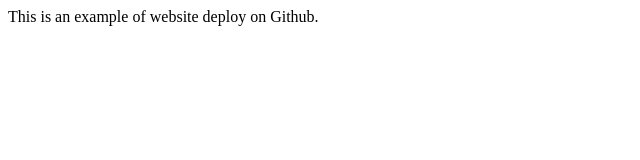
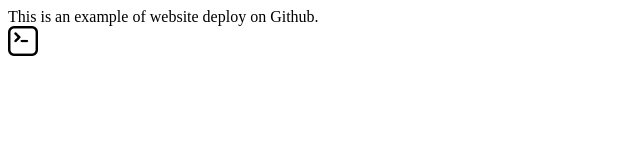
Before and after one commit to AugustineFu/page_example, a plain HTML site: page index.html in a window 1280 px wide. Shown: the full height of the page, 0-640 px from the left. Drawn offline with Linux system fonts and the light colour scheme.

Commit message:
add img dir and one image

```diff
--- a/index.html
+++ b/index.html
@@ -4,7 +4,9 @@
 	<title>page_example</title>
 </head>
 <body>
-	This is an example of website deploy on Github.
+	<div>This is an example of website deploy on Github.</div>
+
+	<img src = "img/terminal.png" height="30px">
 
 </body>
 </html>
```
Also changed, not shown: img/terminal.png (added).
